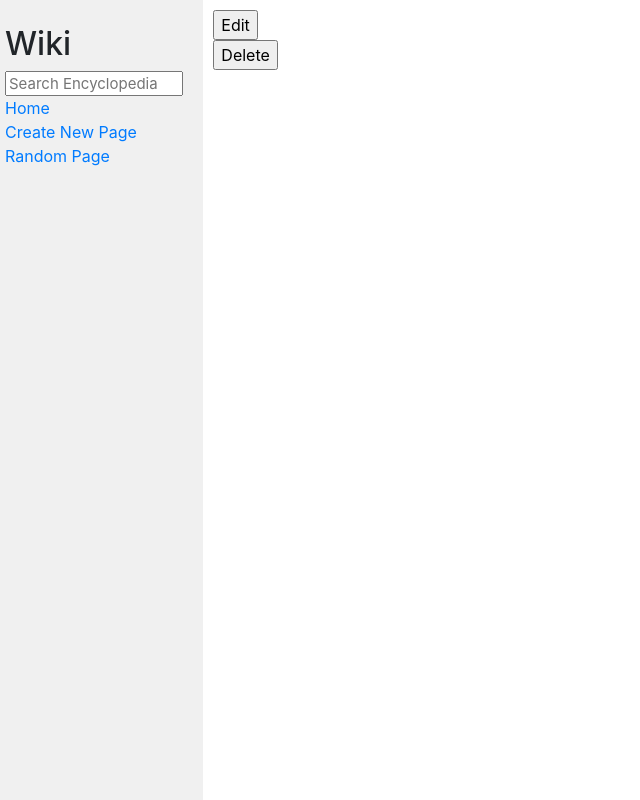
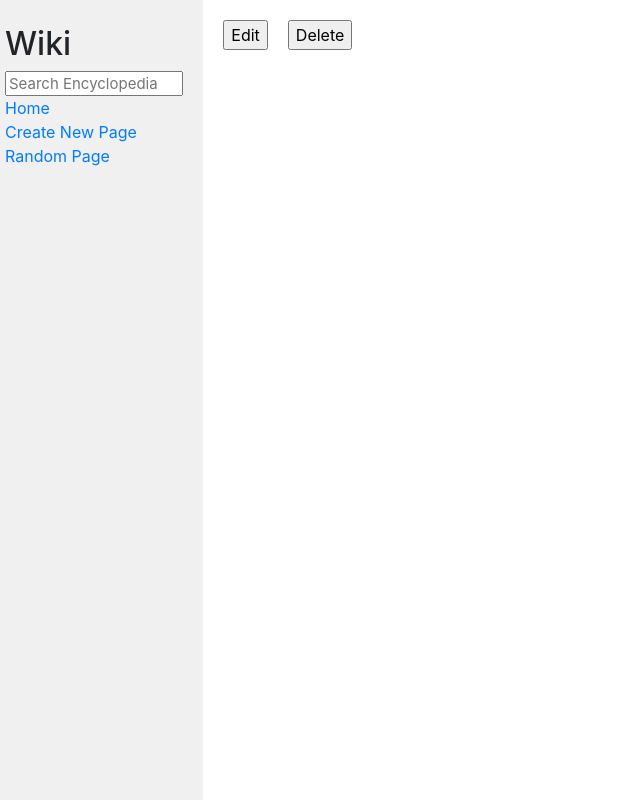
Before and after one commit to L-Cocuy/wiki, a Django app: template encyclopedia/templates/encyclopedia/entry.html in a window 1280 px wide. Shown: the whole page, without its empty margins (0-640 px from the left). Run offline with Django 3.2, Linux system fonts and the light colour scheme; the template is opened without the code that fills it, so the values that code supplies are empty; some libraries are stand-ins or nearby versions.

Commit message:
Adjust style of form on entry

```diff
--- a/encyclopedia/templates/encyclopedia/entry.html
+++ b/encyclopedia/templates/encyclopedia/entry.html
@@ -6,16 +6,18 @@
 
 {% block body %}
 {{entry|safe}}
-<form action={% url 'edit' %} method="GET">
+<div style="display: flex; flex-direction: row;">
+  <form action={% url 'edit' %} method="GET" style="margin: 10px;">
     {% csrf_token %}
     <input type="submit" value="Edit">
     <input type="hidden" value={{entry_title}} name="entry_title">
   </form>
-<form action={% url 'delete' %} method='GET'>
+  <form action={% url 'delete' %} method='GET' style="margin: 10px;">
     {% csrf_token %}
     <div>
       <input type="submit" value="Delete">
       <input type="hidden" value={{entry_title}} name="entry_title">
     </div>
   </form>
+</div>
 {% endblock %}
```
Also changed, not shown: encyclopedia/static/encyclopedia/styles.css (line endings or trailing spaces). Lines whose indentation alone changed are shown as unchanged.
